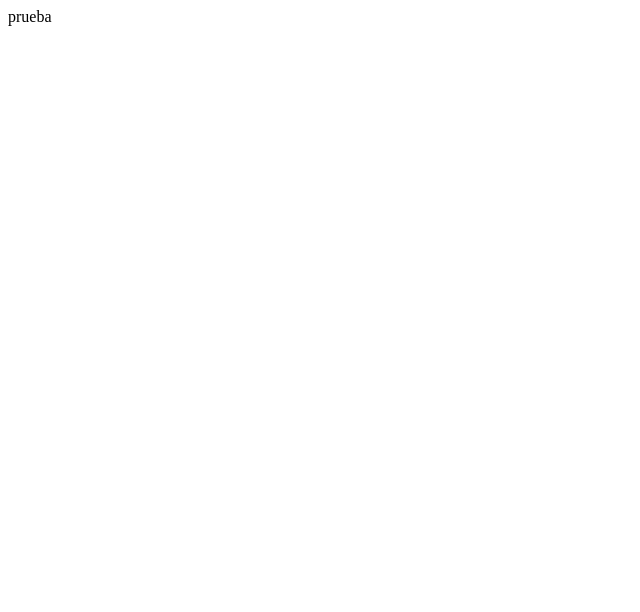
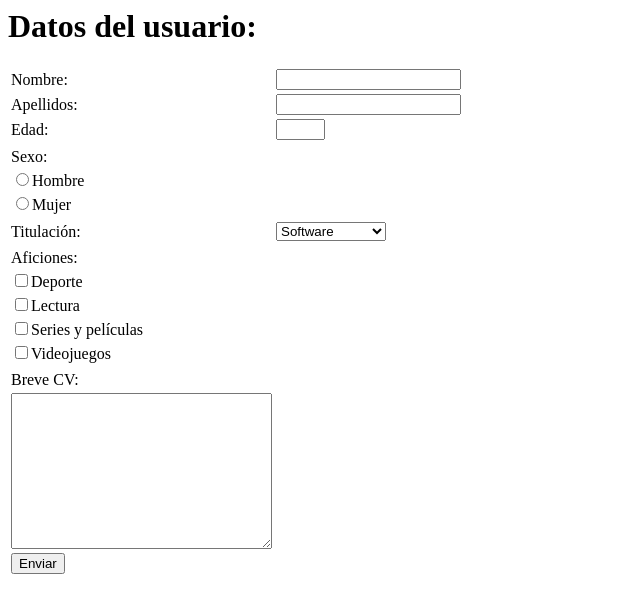
Before and after one commit to AngeloGC/Interfaces-Practicas, a plain HTML site: page index.html in a window 1280 px wide. Shown: the whole page, without its empty margins (0-640 px from the left). Drawn offline with Linux system fonts and the light colour scheme.

Commit message:
Prueba Parte 2

```diff
--- a/index.html
+++ b/index.html
@@ -1 +1,58 @@
-prueba
+<html>
+    <head>
+        <Title>Formulario.html</Title>
+    </head>
+
+    <body>
+        <h1>Datos del usuario:</h1>
+
+        <form>
+            <table>
+                <tr>
+                    <td>Nombre:</td>
+                    <td><input type="text" maxlength="20" size="20" name="nombre"></td>
+                </tr>
+
+                <tr>
+                    <td>Apellidos:</td>
+                    <td><input type="text" maxlength="20" size="20" name="apellidos"></td>
+                </tr>
+
+                <tr>
+                    <td>Edad:</td>
+                    <td><input type="text" maxlength="3" size="3" name="edad"></td>
+                </tr>
+
+                <tr><td></td></tr>
+                <tr><td>Sexo:</td></tr>
+                <tr><td><input type="radio" name="sexo" value="0"/>Hombre</td></tr>
+                <tr><td><input type="radio" name="sexo" value="1"/>Mujer</td></tr>
+                <tr><td></td></tr>
+
+                <tr>
+                    <td>Titulación:</td>
+                    <td>
+                        <select name="titulacion">
+                            <option value="1">Software</option>
+                            <option value="2">Informatica</option>
+                            <option value="3">Computadores</option>
+                            <option value="4">Salud</option>
+                        </select>
+                    </td>
+                </tr>
+
+                <tr><td></td></tr>
+                <tr><td>Aficiones:</td></tr>
+                <tr><td><input type="checkbox" name="aficiones" value="1"/>Deporte</td></tr>
+                <tr><td><input type="checkbox" name="aficiones" value="2"/>Lectura</td></tr>
+                <tr><td><input type="checkbox" name="aficiones" value="3"/>Series y películas</td></tr>
+                <tr><td><input type="checkbox" name="aficiones" value="4"/>Videojuegos</td></tr>
+                <tr><td></td></tr>
+
+                <tr><td>Breve CV:</td></tr>
+                <tr><td><textarea name="cv" rows="10" cols="30"></textarea></td></tr>
+                <tr><td><input type="submit" value="Enviar"></td></tr>
+            </table>
+        </form>
+    </body>
+</html>
```
